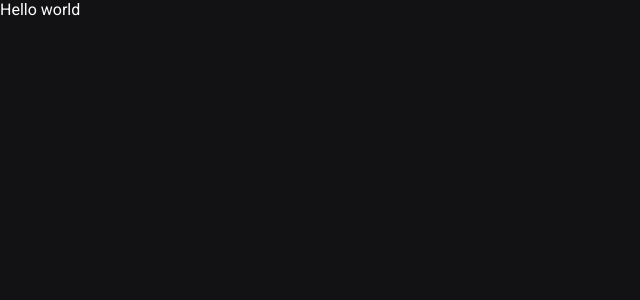
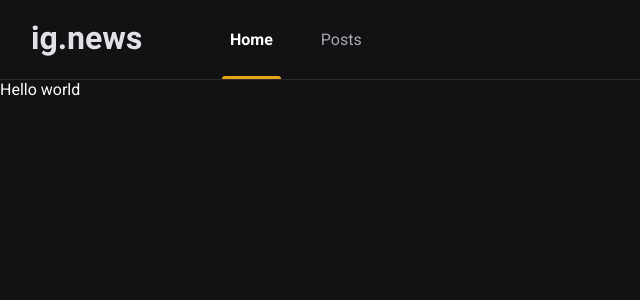
Before and after one commit to mateuslopescastro/blog-by-subscription, a Next.js app: page / in a window 1280 px wide. Shown: the top 300 px of the page, without its empty margins (0-640 px from the left). Built offline with nearby package versions, Linux system fonts and the light colour scheme.

Commit message:
feat: Header component

```diff
--- /dev/null
+++ b/src/components/Header/index.tsx
@@ -0,0 +1,18 @@
+import css from "./styles.module.scss";
+
+export function Header() {
+  return (
+    <header className={css.headerContainer}>
+      <div className={css.headerContent}>
+        <img src="/images/logo.svg" alt="ig.news" />
+
+        <nav>
+          <a href="" className={css.active}>
+            Home
+          </a>
+          <a href="">Posts</a>
+        </nav>
+      </div>
+    </header>
+  );
+}
--- /dev/null
+++ b/src/components/Header/styles.module.scss
@@ -0,0 +1,61 @@
+.headerContainer {
+  height: 5rem;
+  border-bottom: 1px solid var(--gray-800);
+}
+
+.headerContent {
+  height: 5rem;
+  max-height: 1120px;
+
+  margin: 0 auto;
+  padding: 0 2rem;
+
+  display: flex;
+  align-items: center;
+
+  nav {
+    height: 5rem;
+    margin-left: 5rem;
+
+    a {
+      display: inline-block;
+      position: relative;
+
+      padding: 0 0.5rem;
+      height: 5rem;
+
+      line-height: 5rem;
+      color: var(--gray-300);
+
+      transition: color 0.2s;
+
+      & + a {
+        margin-left: 2rem;
+      }
+
+      &:hover {
+        color: var(--white);
+      }
+
+      &.active {
+        color: var(--white);
+        font-weight: bold;
+      }
+
+      &.active::after {
+        content: '';
+
+        height: 3px;
+        width: 100%;
+
+        border-radius: 3px 3px 0 0;
+
+        bottom: 1px;
+        left: 0;
+        position: absolute;
+
+        background: var(--yellow-500);
+      }
+    }
+  }
+}
--- a/src/pages/_app.tsx
+++ b/src/pages/_app.tsx
@@ -1,9 +1,15 @@
 import { AppProps } from "next/app";
+import { Header } from "../components/Header";
 
 import "../styles/global.scss";
 
 function MyApp({ Component, pageProps }: AppProps) {
-  return <Component {...pageProps} />;
+  return (
+    <>
+      <Header />
+      <Component {...pageProps} />
+    </>
+  );
 }
 
 export default MyApp;
--- a/src/styles/global.scss
+++ b/src/styles/global.scss
@@ -9,6 +9,7 @@
 
   --gray-100: #E1E1E6;
   --gray-300: #A8A8B3;
+  --gray-800: #29292e;
   --gray-900: #121214;
 
   --cyan-500: #61DAFB;
```
Also changed, not shown: public/images/logo.svg (added).
